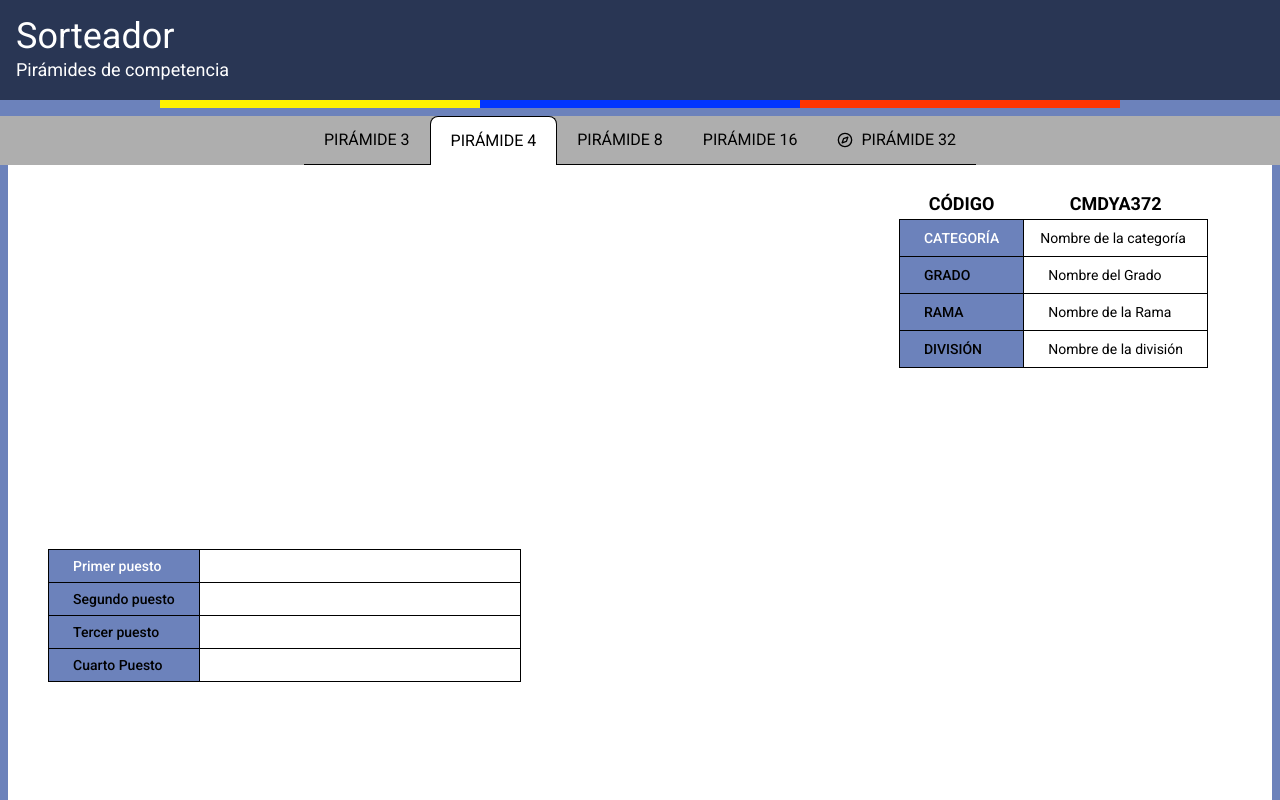
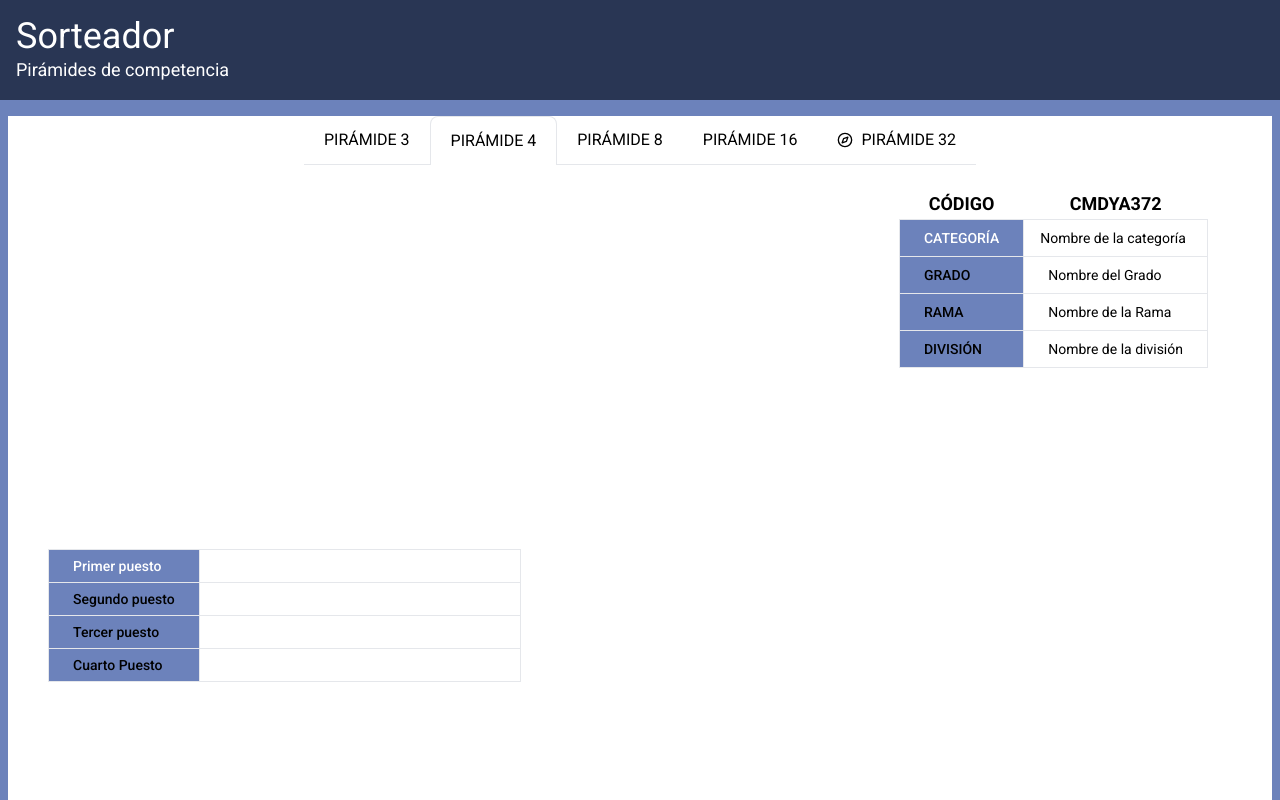
Before and after one commit to Valar789/sorteador-piramides-react, a React (Vite) app: page /templates in a window 1280 px wide. Shown: the top 800 px of the page. Built offline with nearby package versions, Linux system fonts and the light colour scheme; sample sign-in values are in the browser's storage; the HTML template or start-up script is replaced by a standard one.

Commit message:
fix styles

```diff
--- a/src/components/Home/ExcelUploader.jsx
+++ b/src/components/Home/ExcelUploader.jsx
@@ -59,7 +59,7 @@ export default function ExcelUploader() {
         <input
           required
           onChange={(e) => setNameEvent(e.target.value)}
-          className="rounded-xl text-lg px-24 py-1 bg-white"
+          className="rounded-xl text-center text-lg px-24 py-1 bg-white"
           type="text"
         />
       </div>
--- a/src/components/dataTable/Finder.jsx
+++ b/src/components/dataTable/Finder.jsx
@@ -27,7 +27,7 @@ export default function Finder({
         <div className="relative mt-1">
           <div className="absolute inset-y-0 rigth-0 flex items-center pl-3 ">
             <svg
-              className="w-5 h-5 text-gray-500 text-gray-400"
+              className="w-5 h-5  "
               aria-hidden="true"
               fill="currentColor"
               viewBox="0 0 20 20"
@@ -44,8 +44,8 @@ export default function Finder({
             onChange={handleSearch}
             type="text"
             id="table-search"
-            className="block p-2 pl-10 text-sm border border-gray-300 rounded-lg w-80 bg-gray-50 focus:ring-blue-500 focus:border-blue-500 bg-gray-700 border-gray-600 placeholder-gray-400  "
-            placeholder="Buscar por nombre o delegacion"
+            className="block rounded-md p-2 pl-10 text-sm border"
+            placeholder="Buscar deportista"
           />
         </div>
       </div>
--- a/src/components/dataTable/Table.jsx
+++ b/src/components/dataTable/Table.jsx
@@ -6,7 +6,7 @@ export default function Table({ dataExcel, filteredPerson }) {
       <div className="flex justify-end bg-bluePrimary p-3 text-white">
         <h3>{filteredPerson.length} deportistas</h3>
       </div>
-      <table className="w-full text-center text-sm  text-gray-500 text-gray-400">
+      <table className="w-full text-center text-sm ">
         <thead className="bg-bluePrimary  text-white text-xs uppercase ">
           <tr>
             <th scope="col" className="px-6 py-3">
@@ -40,7 +40,7 @@ export default function Table({ dataExcel, filteredPerson }) {
             ? filteredPerson.map((deportista) => (
                 <tr
                   key={deportista.CodDep}
-                  className="bg-white border-b bg-gray-800 border-gray-700 hover:bg-gray-50 hover:bg-gray-600"
+                  className="  border-b "
                 >
                   <td className="">{deportista["CodDep"]}</td>
                   <td className="">{deportista["Delegación"]}</td>
@@ -55,7 +55,7 @@ export default function Table({ dataExcel, filteredPerson }) {
             : dataExcel.map((deportista) => (
                 <tr
                   key={deportista.CodDep}
-                  className="bg-white border-b bg-gray-800 border-gray-700 hover:bg-gray-50 hover:bg-gray-600"
+                  className="border-b  "
                 >
                   <td className="">{deportista["CodDep"]}</td>
                   <td className="">{deportista["Delegación"]}</td>
--- a/src/components/layout/BreadCrumb.jsx
+++ b/src/components/layout/BreadCrumb.jsx
@@ -27,7 +27,7 @@ export default function BreadCrumb() {
                 <svg xmlns="http://www.w3.org/2000/svg" viewBox="0 0 32 32" aria-hidden="true" fill="currentColor" className="w-2 h-2 mt-1 transform rotate-90 fill-current dark:text-gray-600">
                     <path d="M32 30.031h-32l16-28.061z"></path>
                 </svg>
-                <a rel="noopener noreferrer" href="#" className="flex items-center px-1 capitalize hover:underline hover:no-underline cursor-default">Current</a>
+                <a rel="noopener noreferrer" href="#" className="flex items-center px-1 capitalize">Current</a>
             </li>
         </ol>
     </nav>
--- a/src/components/layout/NavBar.jsx
+++ b/src/components/layout/NavBar.jsx
@@ -17,13 +17,13 @@ export default function NavBar() {
   }
 
   return (
-    <nav className="absolute w-full top-8 left-96 border-b border-gray-200 dark:border-gray-600">
+    <nav className="absolute w-full top-8 left-96   border-gray-200 dark:border-gray-600">
       <div className="container flex flex-wrap items-center justify-between mx-auto">
         <div
           className="items-center justify-between hidden w-full md:flex md:w-auto md:order-1"
           id="navbar-sticky"
         >
-          <ul className="flex flex-col p-4 mt-4 border border-gray-100 rounded-lg bg-gray-50 md:flex-row md:space-x-8 md:mt-0 md:text-sm md:font-medium md:border-0 dark:bg-gray-800 md:dark:bg-gray-900 dark:border-gray-700">
+          <ul className="flex flex-col p-4 mt-4 border border-gray-100 rounded-lg  md:flex-row md:space-x-8 md:mt-0 md:text-sm md:font-medium md:border-0 dark:bg-gray-800 md:dark:bg-gray-900 dark:border-gray-700">
             <li
               onClick={navigateHome}
               className="block py-2 pl-3 pr-4 text-white bg-blue-700 rounded md:bg-transparent md:text-blue-700 md:p-0 dark:text-white"
--- a/src/components/layout/pyramid/TableCategories.jsx
+++ b/src/components/layout/pyramid/TableCategories.jsx
@@ -23,7 +23,7 @@ export default function TableCategories() {
           <tr className="border border-gray-200 dark:border-gray-700">
             <th
               scope="row"
-              className="px-6 py-2 font-medium   bg-blueSecondary text-gray-900 whitespace-nowrap bg-gray-50 dark:text-white dark:bg-gray-800"
+              className="px-6 py-2 font-medium   bg-blueSecondary"
             >
               GRADO
             </th>
@@ -32,7 +32,7 @@ export default function TableCategories() {
           <tr className="border border-gray-200 dark:border-gray-700">
             <th
               scope="row"
-              className="px-6 py-2 font-medium   bg-blueSecondary text-gray-900 whitespace-nowrap bg-gray-50 dark:text-white dark:bg-gray-800"
+              className="px-6 py-2 font-medium   bg-blueSecondary"
             >
               RAMA
             </th>
@@ -41,7 +41,7 @@ export default function TableCategories() {
           <tr className="border border-gray-200 dark:border-gray-700">
             <th
               scope="row"
-              className="px-6 py-2 font-medium   bg-blueSecondary text-gray-900 whitespace-nowrap bg-gray-50 dark:text-white dark:bg-gray-800"
+              className="px-6 py-2 font-medium   bg-blueSecondary"
             >
               DIVISIÓN
             </th>
--- a/src/components/layout/pyramid/TablePositions.jsx
+++ b/src/components/layout/pyramid/TablePositions.jsx
@@ -14,7 +14,7 @@ export default function TablePositions() {
                 </td>
             </tr>
             <tr className="border border-gray-200 dark:border-gray-700">
-                <th scope="row" className="px-6  font-medium  bg-blueSecondary text-gray-900 whitespace-nowrap bg-gray-50 dark:text-white dark:bg-gray-800">
+                <th scope="row" className="px-6  font-medium  bg-blueSecondary ">
                     Segundo puesto
                 </th>
                 <td className="border px-6 py-4">
@@ -22,7 +22,7 @@ export default function TablePositions() {
                 </td>
             </tr>
             <tr className="border border-gray-200 dark:border-gray-700">
-                <th scope="row" className="px-6 font-medium  bg-blueSecondary text-gray-900 whitespace-nowrap bg-gray-50 dark:text-white dark:bg-gray-800">
+                <th scope="row" className="px-6 font-medium  bg-blueSecondary ">
                     Tercer puesto
                 </th>
                 <td className="border px-6 py-4">
@@ -30,7 +30,7 @@ export default function TablePositions() {
                 </td>
             </tr>
             <tr className="border border-gray-200 dark:border-gray-700">
-                 <th scope="row" className="px-6  font-medium   bg-blueSecondary text-gray-900 whitespace-nowrap bg-gray-50 dark:text-white dark:bg-gray-800">
+                 <th scope="row" className="px-6  font-medium   bg-blueSecondary ">
                     Cuarto Puesto
                 </th>
                 <td className="border px-40 py-4">
--- a/tailwind.config.cjs
+++ b/tailwind.config.cjs
@@ -6,26 +6,16 @@ module.exports = {
 
   ],
   theme: {
-    extend: {},
-    colors: {
-      bluePrimary: '#293654',
-      blueSecondary: '#6C82BB',
-      greenPrimary: "#58AA56",
-      redPrimary : "#DD451D",
-      transparent: 'transparent',
-      current: 'currentColor',
-      white: '#ffffff',
-      purple: '#3f3cbb',
-      midnight: '#121063',
-      metal: '#565584',
-      tahiti: '#3ab7bf',
-      silver: '#ecebff',
-      bermuda: '#78dcca',
-      yellow: '#FFF100',
-      blue:'#0136FE',
-      red:'#FF3602',
-      gray:'#AEAEAE',
+    extend: {
+      colors: {
+        bluePrimary: '#293654',
+        blueSecondary: '#6C82BB',
+        greenPrimary: "#58AA56",
+        redPrimary : "#DD451D",
+      },
     },
+
+
   },
   plugins: [ ],
 }
```
